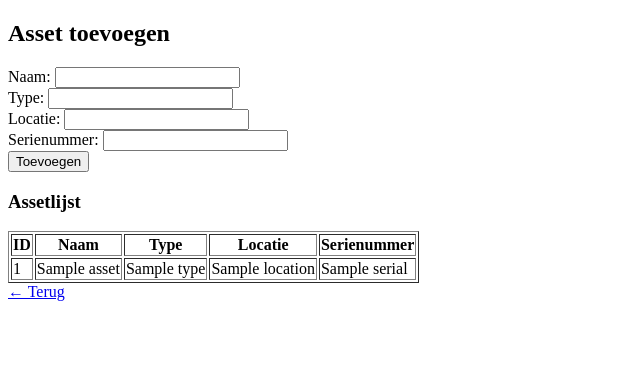
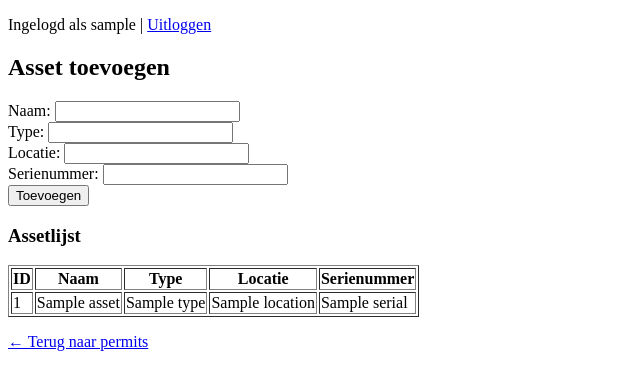
Before and after one commit to MaikelGevdLeeuw/Mslim, a Flask app: template templates/assets.html in a window 1280 px wide. Shown: the top 390 px of the page, without its empty margins (0-640 px from the left). Run offline with Flask 3, Linux system fonts and the light colour scheme; the visitor is signed in with stand-in values (Sample User, id 1); the template is opened without the code that fills it: most values are stand-ins (such as "Sample title", 1, 10 or a date in 2020).

Commit message:
Update assets.html

```diff
--- a/templates/assets.html
+++ b/templates/assets.html
@@ -1,6 +1,12 @@
 <!doctype html>
 <html>
+  <head>
+    <meta charset="UTF-8">
+    <title>Assets</title>
+  </head>
   <body>
+    <p>Ingelogd als {{ session['user'] }} | <a href="/logout">Uitloggen</a></p>
+
     <h2>Asset toevoegen</h2>
     <form method="POST" action="/add_asset">
       Naam: <input name="name" required><br>
@@ -24,6 +30,6 @@
       {% endfor %}
     </table>
 
-    <a href="/">← Terug</a>
+    <p><a href="/">← Terug naar permits</a></p>
   </body>
 </html>
```
